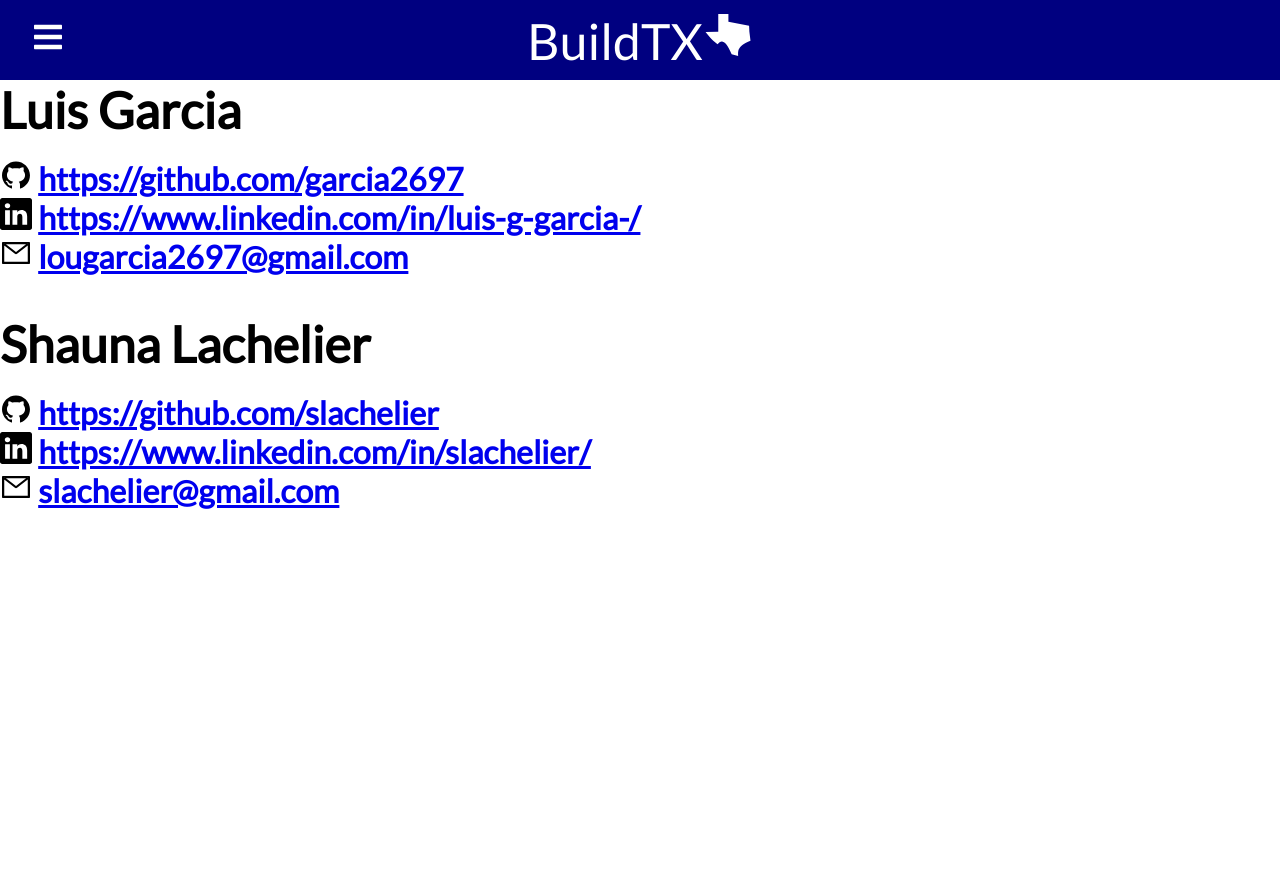
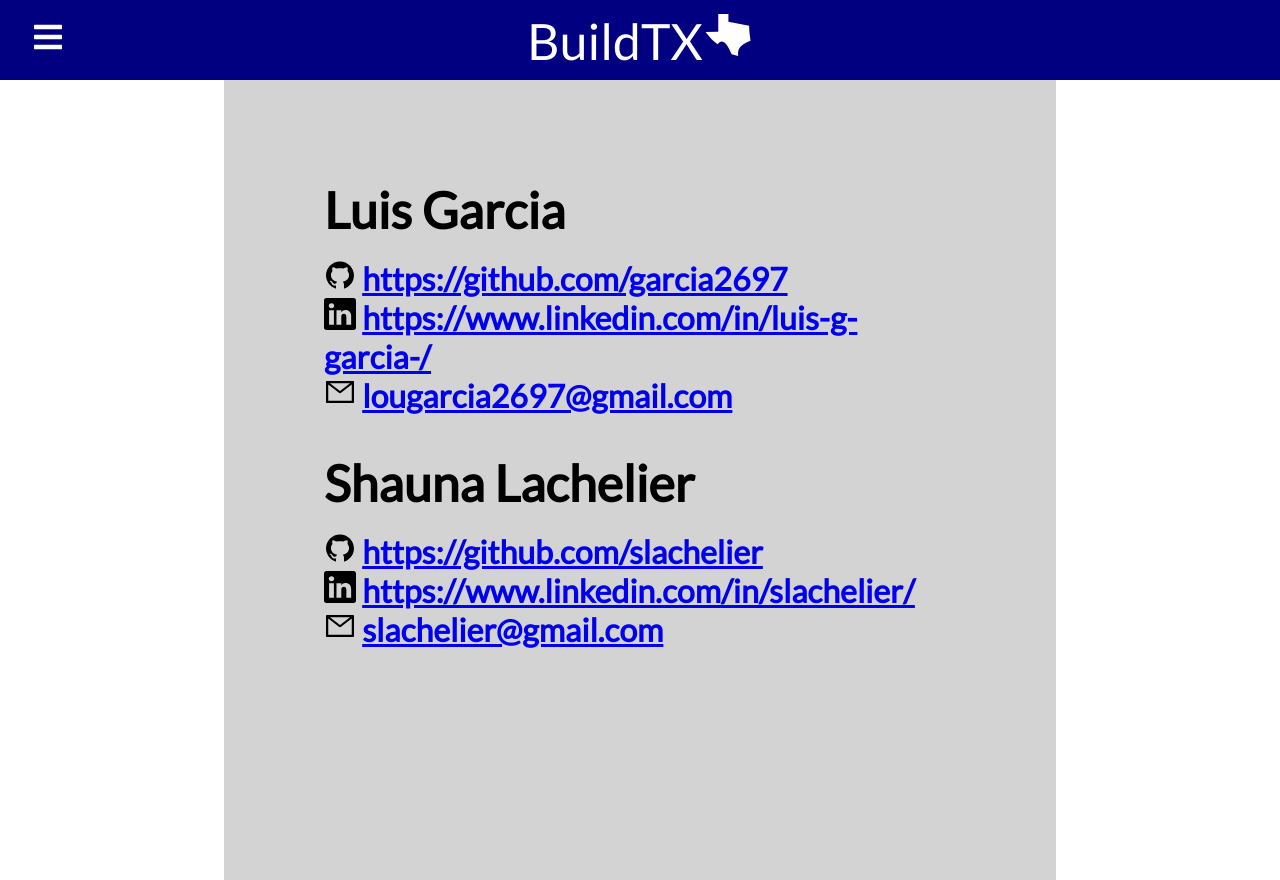
Before and after one commit to SLachelier/BuildTX, a React (Create React App) app: page /team in a window 1280 px wide. Before the commit the page ends 800 px from the top, so only its background shows below. Built offline with nearby package versions, Linux system fonts and the light colour scheme.

Commit message:
fixes support page

```diff
--- a/src/Routes/Team.js
+++ b/src/Routes/Team.js
@@ -5,7 +5,7 @@ import * as BsIcons from "react-icons/bs";
 function Products() {
   return (
     // <div className="fetched">
-    <div>
+    <div className="intro">
       <h1 className="team">Luis Garcia</h1>
       <br></br>
       <h1>
```
